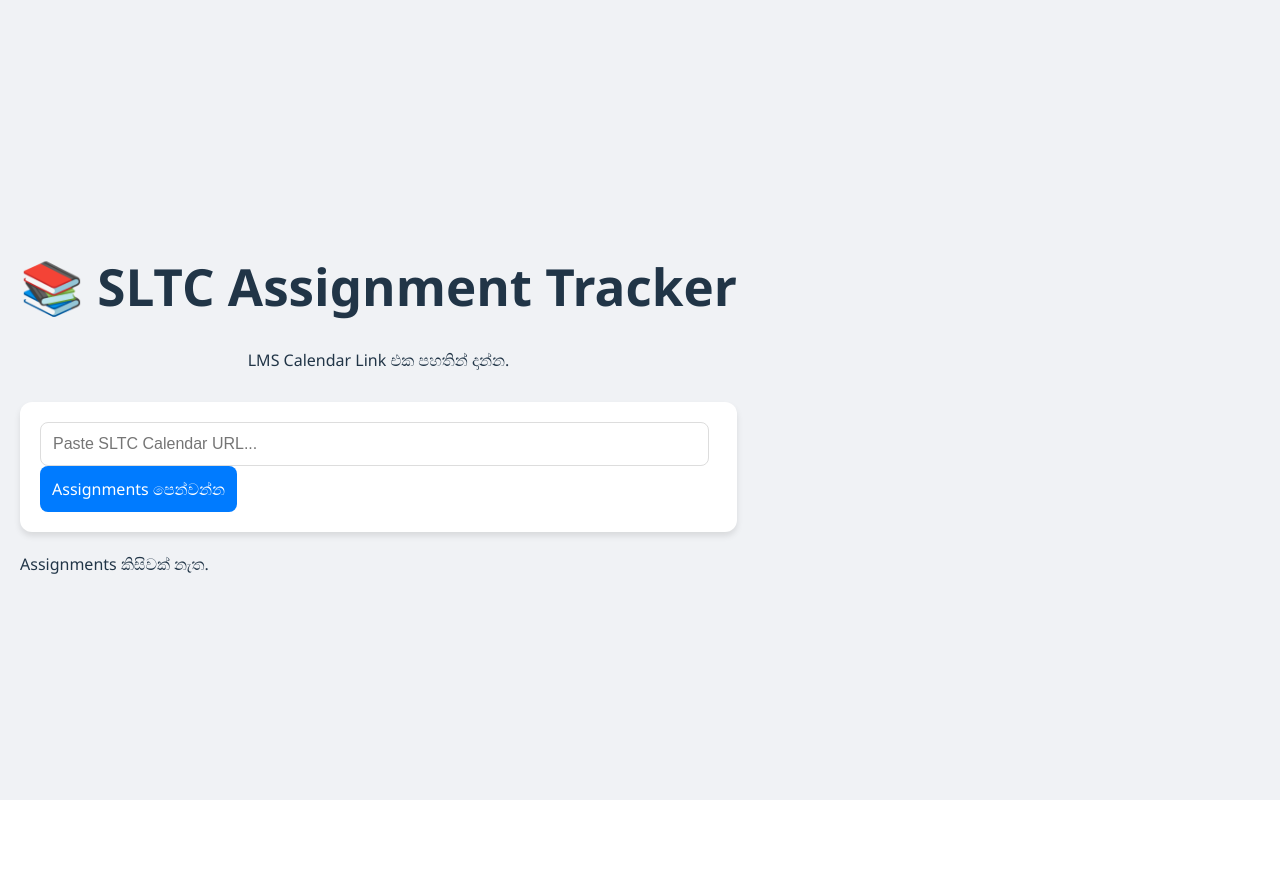
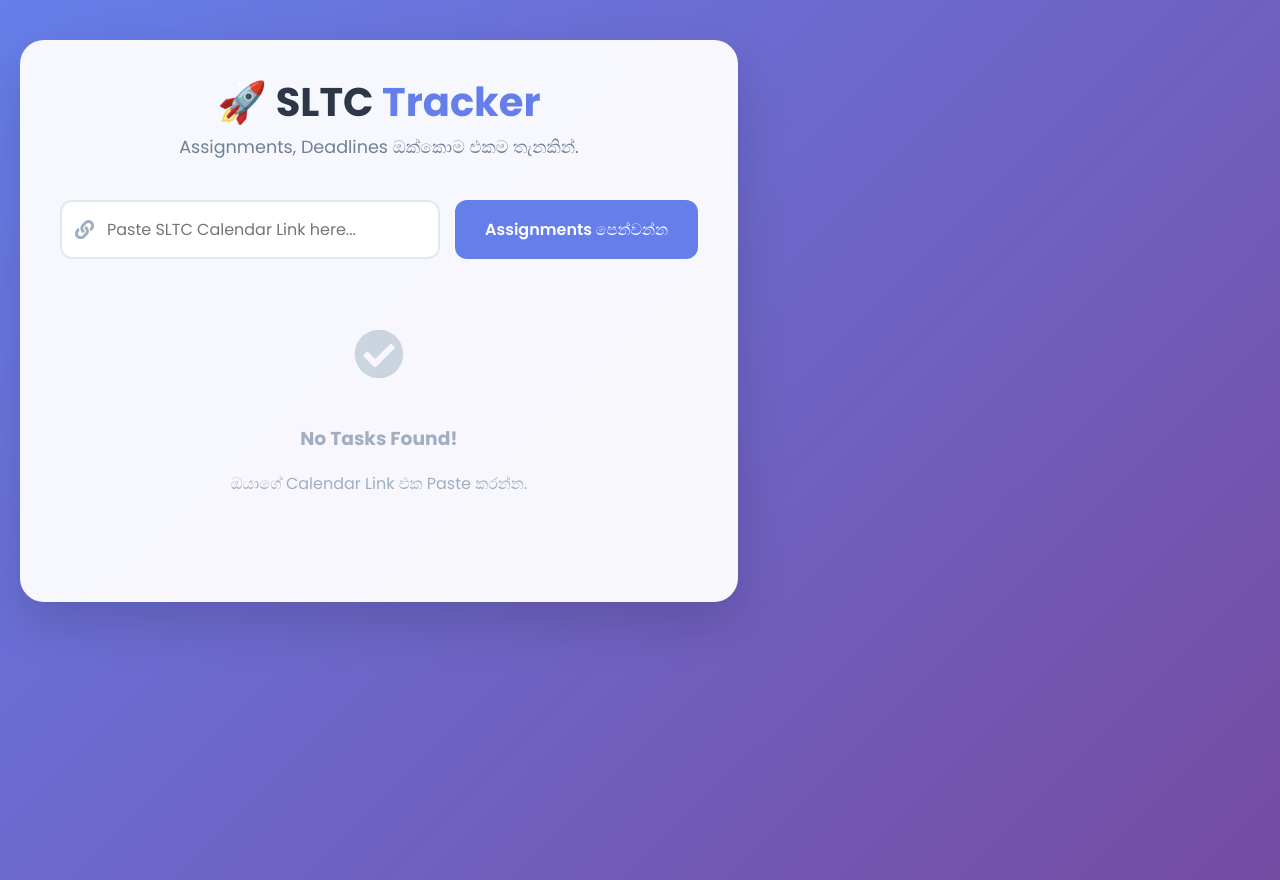
Before and after one commit to cit-24-01-0476-maker/sltclms, a React (Vite) app: page / in a window 1280 px wide. Before the commit the page ends 800 px from the top, so only its background shows below. Built offline with nearby package versions, Linux system fonts and the light colour scheme.

Commit message:
Added new modern design

```diff
--- a/index.html
+++ b/index.html
@@ -4,7 +4,12 @@
     <meta charset="UTF-8" />
     <link rel="icon" type="image/svg+xml" href="/vite.svg" />
     <meta name="viewport" content="width=device-width, initial-scale=1.0" />
-    <title>sltclms</title>
+
+    <link rel="preconnect" href="https://fonts.googleapis.com">
+    <link rel="preconnect" href="https://fonts.gstatic.com" crossorigin>
+    <link href="https://fonts.googleapis.com/css2?family=Poppins:wght@300;400;600;700&display=swap" rel="stylesheet">
+
+    <title>SLTC Assignment Tracker</title>
   </head>
   <body>
     <div id="root"></div>
--- a/package.json
+++ b/package.json
@@ -15,7 +15,8 @@
   "dependencies": {
     "ical.js": "^2.1.0",
     "react": "^18.3.1",
-    "react-dom": "^18.3.1"
+    "react-dom": "^18.3.1",
+    "react-icons": "^5.5.0"
   },
   "devDependencies": {
     "@types/react": "^18.3.3",
--- a/src/App.css
+++ b/src/App.css
@@ -1,39 +1,243 @@
+/* Google Fonts Import & Reset */
 body {
-  font-family: 'Segoe UI', Tahoma, Geneva, Verdana, sans-serif;
-  background-color: #f0f2f5;
-  margin: 0; padding: 0;
+  margin: 0;
+  font-family: 'Poppins', sans-serif;
+  background: linear-gradient(135deg, #667eea 0%, #764ba2 100%);
+  min-height: 100vh;
+  color: #333;
 }
-.container {
-  max-width: 800px; margin: 0 auto; padding: 20px;
+
+.app-container {
+  display: flex;
+  justify-content: center;
+  align-items: flex-start;
+  padding: 40px 20px;
+  min-height: 100vh;
 }
-.header { text-align: center; margin-bottom: 30px; }
-.search-box {
-  background: white; padding: 20px; border-radius: 12px;
-  box-shadow: 0 4px 6px rgba(0,0,0,0.1); margin-bottom: 20px;
-  display: flex; flex-direction: column; gap: 10px;
+
+/* Glass Panel Effect */
+.glass-panel {
+  background: rgba(255, 255, 255, 0.95);
+  padding: 40px;
+  border-radius: 24px;
+  box-shadow: 0 20px 50px rgba(0, 0, 0, 0.15);
+  width: 100%;
+  max-width: 900px;
+  backdrop-filter: blur(10px);
 }
+
+.header {
+  text-align: center;
+  margin-bottom: 40px;
+}
+
+.header h1 {
+  font-size: 2.5rem;
+  margin: 0;
+  color: #2d3748;
+}
+
+.highlight {
+  color: #667eea;
+}
+
+.header p {
+  color: #718096;
+  margin-top: 10px;
+  font-size: 1.1rem;
+}
+
+/* Input Section */
+.search-form {
+  display: flex;
+  gap: 15px;
+  margin-bottom: 20px;
+}
+
+.input-group {
+  flex: 1;
+  position: relative;
+  display: flex;
+  align-items: center;
+}
+
+.input-icon {
+  position: absolute;
+  left: 15px;
+  color: #a0aec0;
+  font-size: 1.2rem;
+}
+
 input {
-  width: 95%; padding: 12px; border: 1px solid #ddd;
-  border-radius: 8px; font-size: 16px;
+  width: 100%;
+  padding: 15px 15px 15px 45px;
+  border: 2px solid #e2e8f0;
+  border-radius: 12px;
+  font-size: 16px;
+  transition: 0.3s;
+  font-family: 'Poppins', sans-serif;
 }
-button {
-  background-color: #007bff; color: white; border: none;
-  padding: 12px; border-radius: 8px; cursor: pointer; font-size: 16px;
+
+input:focus {
+  border-color: #667eea;
+  outline: none;
+  box-shadow: 0 0 0 3px rgba(102, 126, 234, 0.2);
 }
-button:hover { background-color: #0056b3; }
-.clear-btn { background-color: #dc3545; margin-top: 10px; }
-.error {
-  background-color: #ffebee; color: #c62828; padding: 10px;
-  border-radius: 8px; text-align: center; margin-bottom: 20px;
+
+.btn-primary {
+  background: #667eea;
+  color: white;
+  border: none;
+  padding: 0 30px;
+  border-radius: 12px;
+  font-weight: 600;
+  font-size: 16px;
+  cursor: pointer;
+  transition: 0.3s;
+  white-space: nowrap;
 }
-.grid { display: grid; gap: 20px; }
-.card {
-  background: white; padding: 20px; border-radius: 12px;
-  box-shadow: 0 2px 4px rgba(0,0,0,0.05); border-left: 5px solid #007bff;
+
+.btn-primary:hover {
+  background: #5a67d8;
+  transform: translateY(-2px);
 }
-.date-badge {
-  background-color: #e3f2fd; color: #1565c0; padding: 5px 10px;
-  border-radius: 20px; font-size: 14px; display: inline-block; margin-bottom: 10px;
+
+.btn-clear {
+  background: transparent;
+  border: 1px solid #fc8181;
+  color: #fc8181;
+  padding: 8px 15px;
+  border-radius: 8px;
+  cursor: pointer;
+  display: flex;
+  align-items: center;
+  gap: 5px;
+  margin: 0 auto 30px;
+  font-size: 14px;
 }
-.time { color: #d32f2f; font-weight: bold; }
-.desc-box { font-size: 14px; color: #666; margin-top: 10px; }
+
+.btn-clear:hover {
+  background: #fff5f5;
+}
+
+/* Cards Grid */
+.grid-container {
+  display: grid;
+  grid-template-columns: repeat(auto-fill, minmax(280px, 1fr));
+  gap: 20px;
+}
+
+.task-card {
+  background: white;
+  border-radius: 16px;
+  padding: 20px;
+  border: 1px solid #e2e8f0;
+  transition: all 0.3s ease;
+  position: relative;
+  overflow: hidden;
+  box-shadow: 0 4px 6px rgba(0,0,0,0.05);
+}
+
+.task-card:hover {
+  transform: translateY(-5px);
+  box-shadow: 0 10px 20px rgba(0, 0, 0, 0.05);
+  border-color: #667eea;
+}
+
+/* Urgent Task Style (Left Border Color) */
+.task-card.urgent {
+  border-left: 5px solid #fc8181;
+}
+
+.card-top {
+  display: flex;
+  justify-content: space-between;
+  align-items: center;
+  margin-bottom: 15px;
+}
+
+.status-badge {
+  padding: 5px 12px;
+  border-radius: 20px;
+  font-size: 12px;
+  font-weight: 700;
+  text-transform: uppercase;
+}
+
+.status-badge.safe { background: #e6fffa; color: #38b2ac; }
+.status-badge.danger { background: #fff5f5; color: #fc8181; }
+.status-badge.overdue { background: #2d3748; color: #fff; }
+
+.date-text {
+  font-size: 13px;
+  color: #718096;
+  display: flex;
+  align-items: center;
+  gap: 5px;
+  font-weight: 500;
+}
+
+.task-title {
+  font-size: 18px;
+  color: #2d3748;
+  margin: 0 0 15px 0;
+  line-height: 1.4;
+}
+
+.card-footer {
+  border-top: 1px solid #edf2f7;
+  padding-top: 15px;
+}
+
+.time-text {
+  color: #718096;
+  font-size: 14px;
+  display: flex;
+  align-items: center;
+  gap: 5px;
+}
+
+.error-msg {
+  background: #fff5f5;
+  color: #c53030;
+  padding: 15px;
+  border-radius: 10px;
+  margin-bottom: 20px;
+  display: flex;
+  align-items: center;
+  gap: 10px;
+}
+
+.empty-state {
+  text-align: center;
+  padding: 50px;
+  grid-column: 1 / -1;
+  color: #a0aec0;
+}
+
+.empty-icon {
+  font-size: 50px;
+  color: #cbd5e0;
+  margin-bottom: 20px;
+}
+
+/* Mobile Responsive */
+@media (max-width: 600px) {
+  .search-form {
+    flex-direction: column;
+  }
+
+  .btn-primary {
+    padding: 15px;
+    width: 100%;
+  }
+
+  .glass-panel {
+    padding: 20px;
+  }
+
+  .header h1 {
+    font-size: 2rem;
+  }
+}h
+q
--- a/src/App.jsx
+++ b/src/App.jsx
@@ -1,5 +1,6 @@
 import React, { useState, useEffect } from 'react';
 import ICAL from 'ical.js';
+import { FaCalendarAlt, FaClock, FaLink, FaTrash, FaCheckCircle, FaExclamationCircle } from 'react-icons/fa';
 import './App.css';
 
 function App() {
@@ -21,49 +22,46 @@
     setError('');
 
     try {
-      // Proxy URL එක හරහා දත්ත ලබාගැනීම
       const proxyUrl = `https://api.allorigins.win/raw?url=${encodeURIComponent(calendarUrl)}`;
-
       const response = await fetch(proxyUrl);
-      if (!response.ok) throw new Error("Link එක වැඩ නැහැ. කරුණාකර නිවැරදි Link එක දාන්න.");
+      if (!response.ok) throw new Error("Link eka weda na. Check karanna.");
 
       const textData = await response.text();
-
-      // iCal Data parse කිරීම (අලුත් ක්‍රමය)
       const jcalData = ICAL.parse(textData);
       const comp = new ICAL.Component(jcalData);
       const vevents = comp.getAllSubcomponents('vevent');
 
       const formattedEvents = vevents.map(vevent => {
-        // අපි ICAL.Event wrapper එක පාවිච්චි කරනවා, මේකෙන් නම ගන්න ලේසියි
         const event = new ICAL.Event(vevent);
-
         const title = event.summary;
         const description = event.description;
         const startDate = event.startDate.toJSDate();
 
-        // Debugging සඳහා Console එකට විස්තර යවමු
-        console.log("Found Event:", title, startDate);
+        // දවස් ගණන (Days Left) ගණනය කිරීම
+        const now = new Date();
+        const diffTime = startDate - now;
+        const diffDays = Math.ceil(diffTime / (1000 * 60 * 60 * 24));
 
         return {
           id: event.uid,
-          title: title || "නමක් සොයාගත නොහැක (No Title)", // නම නැත්නම් මේක පෙන්වයි
-          date: startDate.toDateString(),
+          title: title || "No Title",
+          date: startDate.toLocaleDateString('en-US', { weekday: 'short', month: 'short', day: 'numeric' }),
           time: startDate.toLocaleTimeString([], { hour: '2-digit', minute: '2-digit' }),
-          description: description || "විස්තරයක් නැත",
-          rawDate: startDate
+          description: description || "",
+          rawDate: startDate,
+          daysLeft: diffDays
         };
       });
 
-      // ළඟම එන Assignments උඩින්ම පෙන්වන්න
+      // ළඟම තියෙන ඒවා උඩට ගන්න
       formattedEvents.sort((a, b) => a.rawDate - b.rawDate);
 
       setAssignments(formattedEvents);
       localStorage.setItem('sltc_calendar_url', calendarUrl);
 
     } catch (err) {
-      console.error("Error fetching assignments:", err);
-      setError("දත්ත ලබාගැනීමට නොහැක. Link එක නිවැරදි දැයි බලන්න.");
+      console.error(err);
+      setError("Link එකේ දෝෂයක්. කරුණාකර නිවැරදි Link එක දාන්න.");
     } finally {
       setLoading(false);
     }
@@ -81,52 +79,67 @@
   };
 
   return (
-    <div className="container">
+    <div className="app-container">
+      <div className="glass-panel">
         <header className="header">
-        <h1>📚 SLTC Assignment Tracker</h1>
-        <p>LMS Calendar Link එක පහතින් දාන්න.</p>
+          <h1>🚀 SLTC <span className="highlight">Tracker</span></h1>
+          <p>Assignments, Deadlines ඔක්කොම එකම තැනකින්.</p>
         </header>
 
-      <div className="search-box">
-        <form onSubmit={handleSearch}>
+        <div className="input-section">
+          <form onSubmit={handleSearch} className="search-form">
+            <div className="input-group">
+              <FaLink className="input-icon" />
               <input
                 type="text"
-            placeholder="Paste SLTC Calendar URL..."
+                placeholder="Paste SLTC Calendar Link here..."
                 value={url}
                 onChange={(e) => setUrl(e.target.value)}
                 required
               />
-          <button type="submit" disabled={loading}>
+            </div>
+            <button type="submit" disabled={loading} className="btn-primary">
               {loading ? 'සොයමින්...' : 'Assignments පෙන්වන්න'}
             </button>
           </form>
+
           {assignments.length > 0 && (
-            <button onClick={clearData} className="clear-btn">Clear & Reset</button>
+            <button onClick={clearData} className="btn-clear">
+              <FaTrash /> Reset
+            </button>
           )}
         </div>
 
-      {error && <div className="error">{error}</div>}
+        {error && <div className="error-msg"><FaExclamationCircle /> {error}</div>}
 
-      <div className="grid">
+        <div className="grid-container">
           {assignments.length > 0 ? (
             assignments.map((item, index) => (
-            <div key={index} className="card">
-              <div className="date-badge">
-                <span>{item.date}</span>
+              <div key={index} className={`task-card ${item.daysLeft < 3 ? 'urgent' : ''}`}>
+                <div className="card-top">
+                  <span className={`status-badge ${item.daysLeft < 0 ? 'overdue' : item.daysLeft < 3 ? 'danger' : 'safe'}`}>
+                    {item.daysLeft < 0 ? 'Overdue' : item.daysLeft === 0 ? 'Today!' : `${item.daysLeft} Days Left`}
+                  </span>
+                  <span className="date-text"><FaCalendarAlt /> {item.date}</span>
                 </div>
-              {/* නම නැත්නම් රතු පාටින් පෙන්වන්න */}
-              <h3 style={{ color: item.title.includes("No Title") ? 'red' : '#2c3e50' }}>
-                {item.title}
-              </h3>
-              <p className="time">⏰ Due: {item.time}</p>
-              <div className="desc-box">
-                <p>{item.description.replace(/<[^>]*>?/gm, '').substring(0, 100)}...</p>
+
+                <h3 className="task-title">{item.title}</h3>
+
+                <div className="card-footer">
+                  <span className="time-text"><FaClock /> Due: {item.time}</span>
                 </div>
               </div>
             ))
           ) : (
-          !loading && <div className="empty-state">Assignments කිසිවක් නැත.</div>
+            !loading && (
+              <div className="empty-state">
+                <FaCheckCircle className="empty-icon" />
+                <h3>No Tasks Found!</h3>
+                <p>ඔයාගේ Calendar Link එක Paste කරන්න.</p>
+              </div>
+            )
           )}
+        </div>
       </div>
     </div>
   );
```
Also changed, not shown: 1 other file (tests, documents, lock files or other folders). Lines whose indentation alone changed are shown as unchanged.
